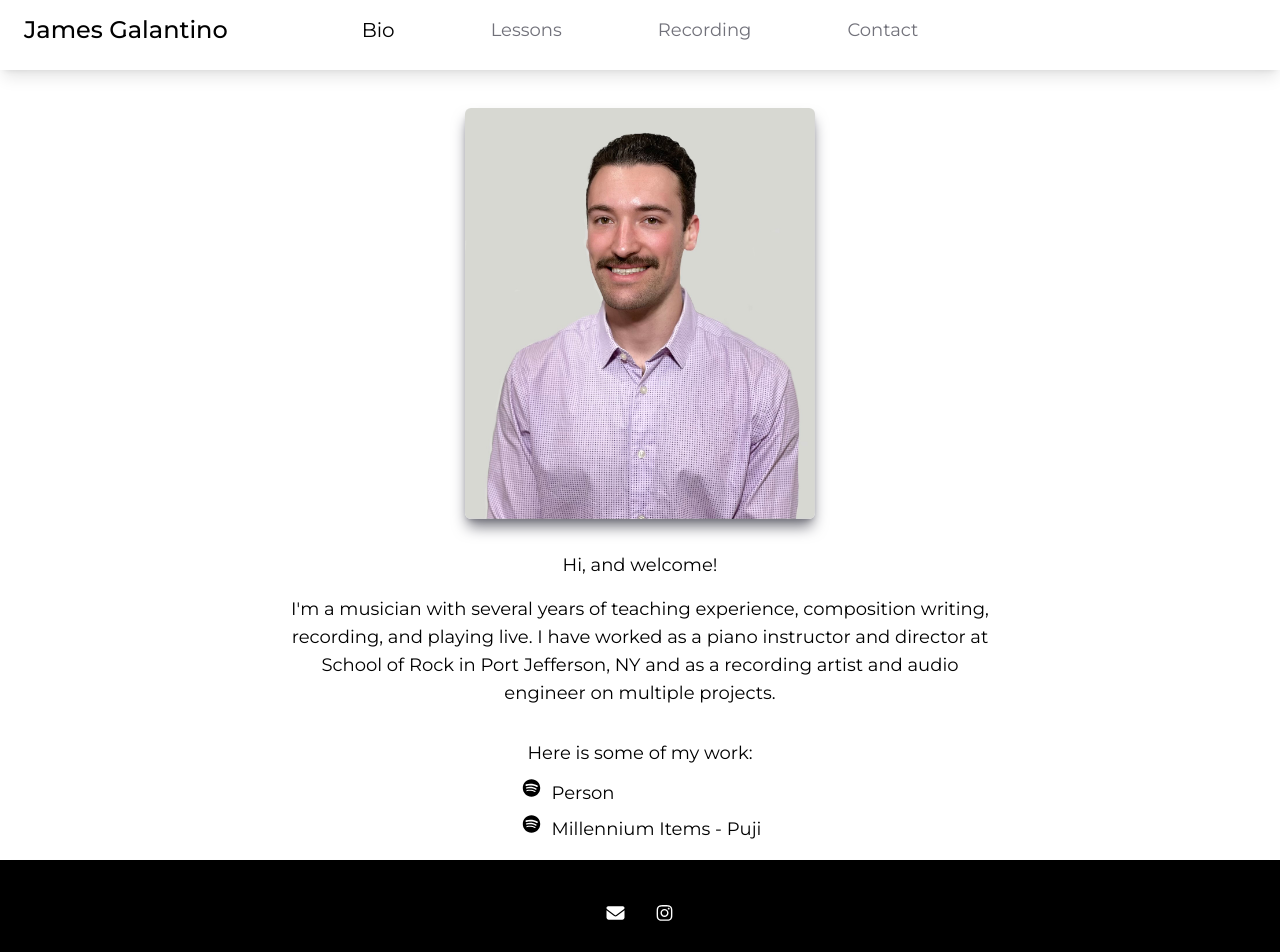
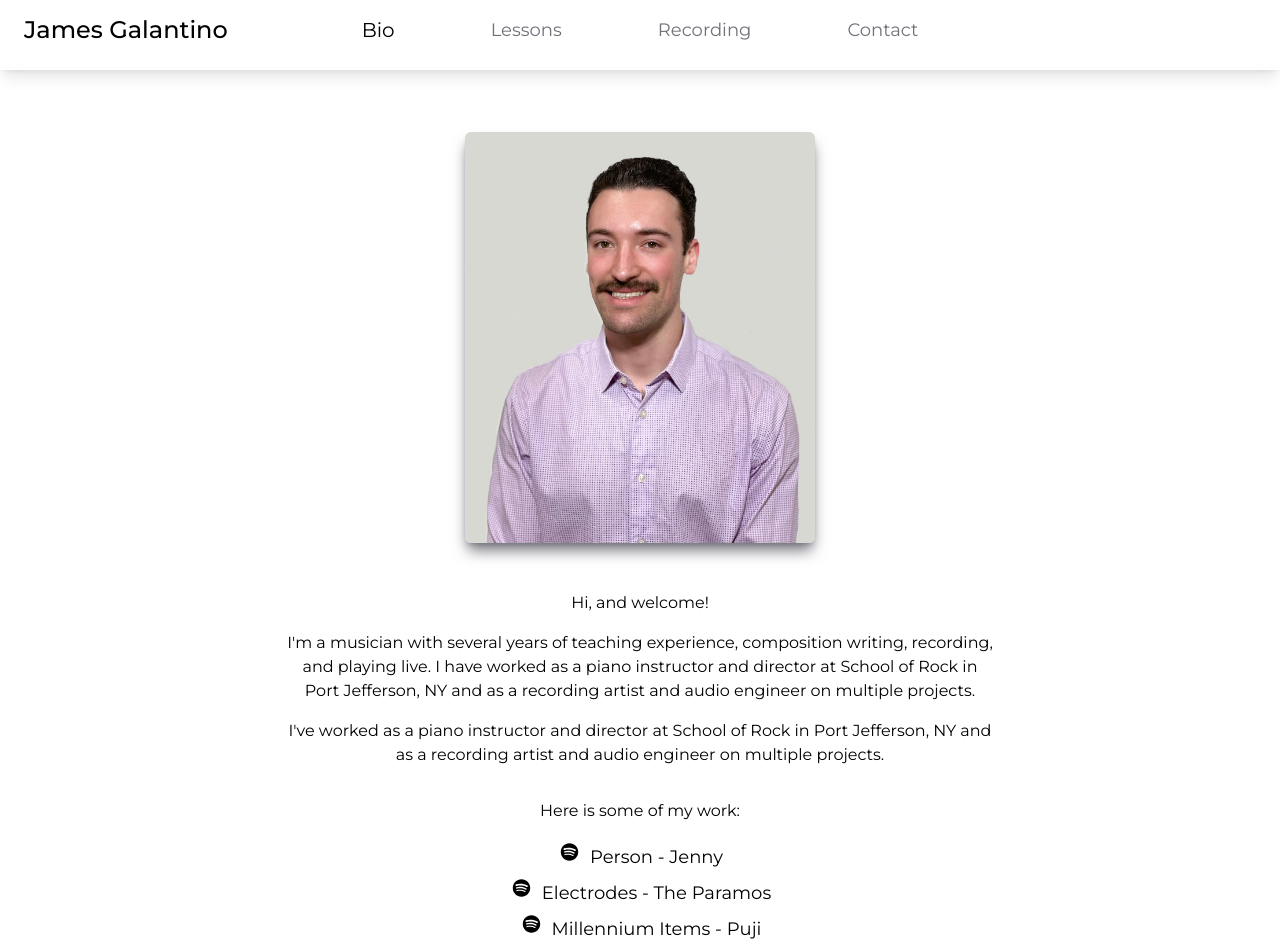
Before and after one commit to jimbopulos/my-music-portfolio, a Next.js app: page / in a window 1280 px wide. Shown: the top 952 px of the page. Built offline with nearby package versions, Linux system fonts and the light colour scheme.

Commit message:
Add page content, styles

```diff
--- a/src/app/contact/page.tsx
+++ b/src/app/contact/page.tsx
@@ -8,9 +8,9 @@ export default function Contact() {
   return (
     <main className="flex flex-col min-h-screen items-center">
       <Navbar />
-      <div className="h-full p-20">
-        <h1 className="text-4xl font-medium">How to Reach Me</h1>
-        <ul className="mt-8 items-center text-center text-lg">
+      <div className="p-12 my-6 h-full text-center animate-fadeInUp">
+        <h1 className="text-2xl font-medium">Contact Me</h1>
+        <ul className="mt-14 items-center text-center text-lg">
           <li>
             <Link
               href="mailto:james.mgalantino@gmail.com"
--- a/src/app/dashboard/page.tsx
+++ b/src/app/dashboard/page.tsx
@@ -6,9 +6,9 @@ import { faSpotify } from '@fortawesome/free-brands-svg-icons';
 
 export default function Dashboard() {
   return (
-    <main className="flex flex-col min-h-screen items-center">
+    <main className="flex flex-col items-center">
       <Navbar />
-      <div className="flex flex-col p-12 h-full items-center">
+      <div className="flex flex-col p-12 my-6 items-center">
         <Image
           src="/jimbo-1.jpg"
           alt="JMG-profile-picture"
@@ -17,20 +17,27 @@ export default function Dashboard() {
           className="shadow-lg shadow-zinc-500 rounded-md"
         />
 
-        <section className="flex flex-col text-center items-center w-3/5 text-lg">
-          <p className="mt-8">Hi, and welcome!</p>
-          <p className="mt-4">
-            I&#39;m a musician with several years of teaching experience,
-            composition writing, recording, and playing live. I have worked as a
-            piano instructor and director at School of Rock in Port Jefferson,
-            NY and as a recording artist and audio engineer on multiple
-            projects.
-          </p>
+        <section className="text-center items-center lg:w-3/5 animate-fadeInUp">
+          <div className="animate-fadeInUp">
+            <p className="mt-12">Hi, and welcome!</p>
+            <p className="mt-4">
+              I&#39;m a musician with several years of teaching experience,
+              composition writing, recording, and playing live. I have worked as
+              a piano instructor and director at School of Rock in Port
+              Jefferson, NY and as a recording artist and audio engineer on
+              multiple projects.
+            </p>
+            <p className="mt-4">
+              I&#39;ve worked as a piano instructor and director at School of
+              Rock in Port Jefferson, NY and as a recording artist and audio
+              engineer on multiple projects.
+            </p>
+          </div>
           <p className="mt-8">Here is some of my work:</p>
-          <ul className="mt-3">
-            <li>
+          <ul className="flex flex-col text-center items-center mt-3 lg:text-lg text-sm">
+            <li className="mt-2">
               <Link
-                href="https://open.spotify.com/artist/6gIewgM9kUlx1hEvJKt9b8?si=a8RC_Fp5TLOfNpTnEAq7Ow"
+                href="https://open.spotify.com/track/2f1OyaQH5E8r9OM7swquPH?si=d88b2aafe9db4f9f"
                 className="hover:text-zinc-500"
               >
                 <span className="flex flex-row">
@@ -39,8 +46,24 @@ export default function Dashboard() {
                     width={25}
                     icon={faSpotify}
                     className="mr-2"
-                  />{' '}
-                  Person
+                  />
+                  Person - Jenny
+                </span>
+              </Link>
+            </li>
+            <li className="mt-2">
+              <Link
+                href="https://open.spotify.com/track/6UJlIceQ8RlH49AamaScdH?si=599f8938794a4fe5"
+                className="hover:text-zinc-500"
+              >
+                <span className="flex flex-row">
+                  <FontAwesomeIcon
+                    height={25}
+                    width={25}
+                    icon={faSpotify}
+                    className="mr-2"
+                  />
+                  Electrodes - The Paramos
                 </span>
               </Link>
             </li>
@@ -55,12 +78,13 @@ export default function Dashboard() {
                     width={25}
                     icon={faSpotify}
                     className="mr-2"
-                  />{' '}
+                  />
                   Millennium Items - Puji
                 </span>
               </Link>
             </li>
           </ul>
+
           <p className="mt-8">
             Please, take a look around and feel free to{' '}
             <Link className="text-blue-600 hover:text-blue-400" href="/contact">
@@ -68,15 +92,6 @@ export default function Dashboard() {
             </Link>{' '}
             me with any questions.
           </p>
-          {/* <div className="my-4">
-            I currently offer:
-            <ul>
-              <li>
-                Private Music Lessons (In-person at your residence, or online
-                via Zoom, FaceTime, etc.)
-              </li>
-            </ul>
-          </div> */}
         </section>
       </div>
       <Footer />
--- a/src/app/lessons/page.tsx
+++ b/src/app/lessons/page.tsx
@@ -4,12 +4,12 @@ export default function Lessons() {
   return (
     <main className="flex flex-col min-h-screen items-center">
       <Navbar />
-      <div className="h-full p-12 text-center">
-        <p className="mt-6 text-2xl">
+      <div className="p-12 my-6 text-center">
+        <p className="text-2xl animate-fadeInUp">
           I offer private music lessons at your residence, or online via
           FaceTime, Zoom, etc.
         </p>
-        <section className="mt-14">
+        <section className="mt-14 animate-fadeInUp">
           <h2 className="text-xl font-medium">Instruments and Pedagogy</h2>
           <div className="text-lg mt-3">
             <h3 className="mt-2">Piano - Beginner to Advanced</h3>
@@ -19,7 +19,7 @@ export default function Lessons() {
             <h3 className="mt-2">Music Theory - Beginner to Advanced</h3>
           </div>
         </section>
-        <section className="mt-14">
+        <section className="mt-14 animate-fadeInUp">
           <h2 className="text-xl font-medium">Rates</h2>
           <div className="text-lg mt-3">
             <h3 className="mt-2">30 minutes - $30</h3>
@@ -27,7 +27,7 @@ export default function Lessons() {
             <h3 className="mt-2">60 minutes - $50</h3>
           </div>
         </section>
-        <section className="mt-14">
+        <section className="mt-14 animate-fadeInUp">
           <h2 className="text-xl font-medium">Booking & Cancellation Policy</h2>
           <div className="text-lg mt-3">
             <h3 className="mt-2">
--- a/src/app/recording/page.tsx
+++ b/src/app/recording/page.tsx
@@ -1,10 +1,35 @@
 import { Navbar, Footer } from '@/components';
+import Image from 'next/image';
 
 export default function Recording() {
   return (
     <main className="flex flex-col min-h-screen items-center">
       <Navbar />
-      <div className="h-full p-20">This is the Recording page</div>
+      <div className="flex flex-col p-12 my-6 items-center text-center">
+        <Image
+          src="/jmg_piano.jpg"
+          alt="JMG-profile-picture"
+          width={350}
+          height={350}
+          className="shadow-lg shadow-zinc-500 rounded-md"
+        />
+
+        <section className="animate-fadeInUp">
+          <p className="mt-12 text-2xl">Need a session player?</p>
+          <h2 className="text-xl mt-8 font-medium">
+            Available for recording on your song(s):
+          </h2>
+          <div className="text-lg mt-3">
+            <h3 className="mt-2">Piano/Keys</h3>
+            <h3 className="mt-2">Drums</h3>
+          </div>
+          <p className="mt-3">
+            via in-person, at any studio in the 5 NYC boroughs or Long Island
+          </p>
+          <p className="mt-2 italic">or...</p>
+          <p className="mt-3">via audio files, recorded at my home studio</p>
+        </section>
+      </div>
       <Footer />
     </main>
   );
--- a/src/components/Footer/Footer.tsx
+++ b/src/components/Footer/Footer.tsx
@@ -5,8 +5,8 @@ import Link from 'next/link';
 
 export function Footer() {
   return (
-    <footer className="flex flex-col items-center p-2 bg-black text-white shadow-lg w-full">
-      <section className="mb-6 flex flex-row mt-8 items-center text-center text-lg">
+    <footer className="flex flex-col items-center p-2 bg-black text-white shadow-lg w-full animate-fadeInUp">
+      <section className="mb-3 flex flex-row mt-4 items-center text-center text-lg">
         <div>
           <Link
             href="mailto:james.mgalantino@gmail.com"
--- a/tailwind.config.ts
+++ b/tailwind.config.ts
@@ -1,19 +1,32 @@
-import type { Config } from "tailwindcss";
+import type { Config } from 'tailwindcss';
 
 const config: Config = {
   content: [
-    "./src/pages/**/*.{js,ts,jsx,tsx,mdx}",
-    "./src/components/**/*.{js,ts,jsx,tsx,mdx}",
-    "./src/app/**/*.{js,ts,jsx,tsx,mdx}",
+    './src/pages/**/*.{js,ts,jsx,tsx,mdx}',
+    './src/components/**/*.{js,ts,jsx,tsx,mdx}',
+    './src/app/**/*.{js,ts,jsx,tsx,mdx}',
   ],
   theme: {
-    extend: {
-      backgroundImage: {
-        "gradient-radial": "radial-gradient(var(--tw-gradient-stops))",
-        "gradient-conic":
-          "conic-gradient(from 180deg at 50% 50%, var(--tw-gradient-stops))",
-      },
-    },
+    // screens: {
+    //   xs: '320px',
+    // },
+    // extend: {
+    //   animation: {
+    //     fadeInUp: 'fadeInUp 1s ease-in-out',
+    //   },
+    //   keyframes: {
+    //     fadeInUp: {
+    //       '0%': {
+    //         transform: 'translateY(100%)',
+    //         opacity: '0',
+    //       },
+    //       '100%': {
+    //         transform: 'translateY(0%)',
+    //         opacity: '1',
+    //       },
+    //     },
+    //   },
+    // },
   },
   plugins: [],
 };
```
Also changed, not shown: public/jmg_piano.jpg (added).
